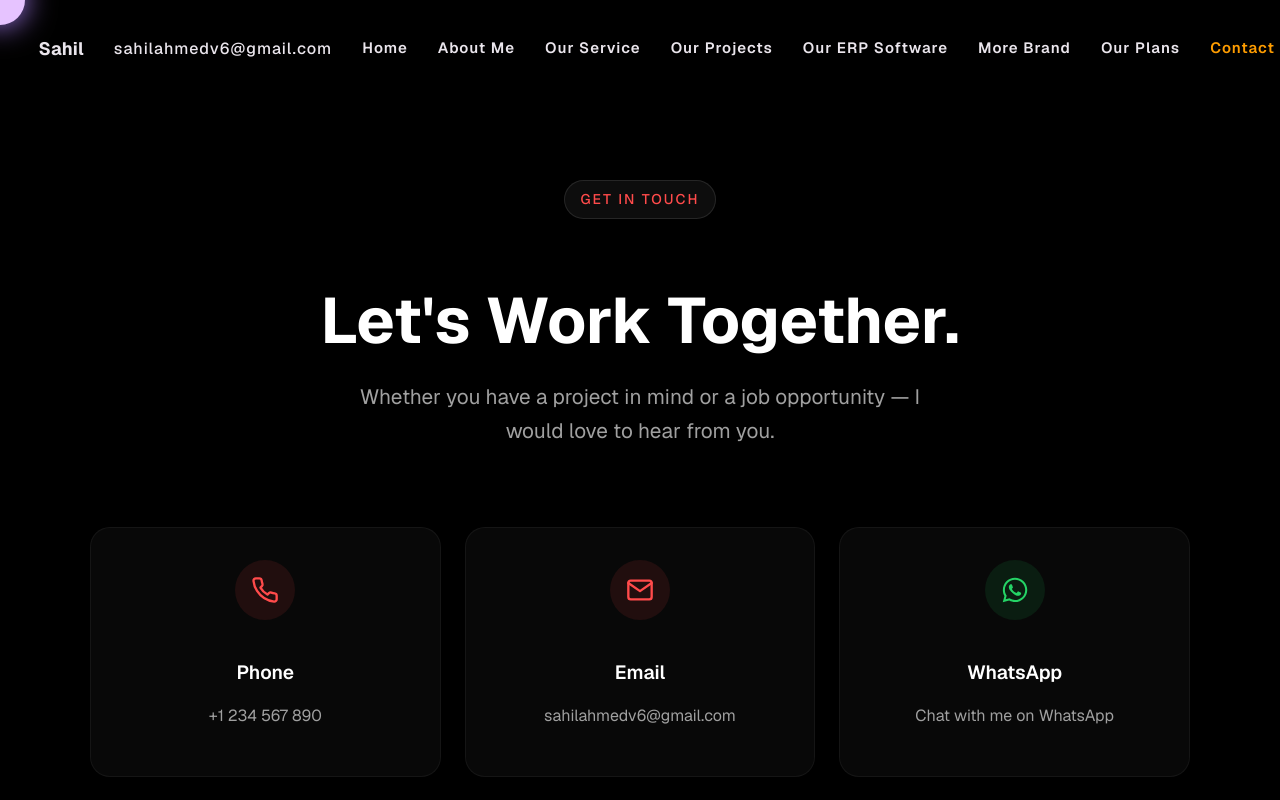
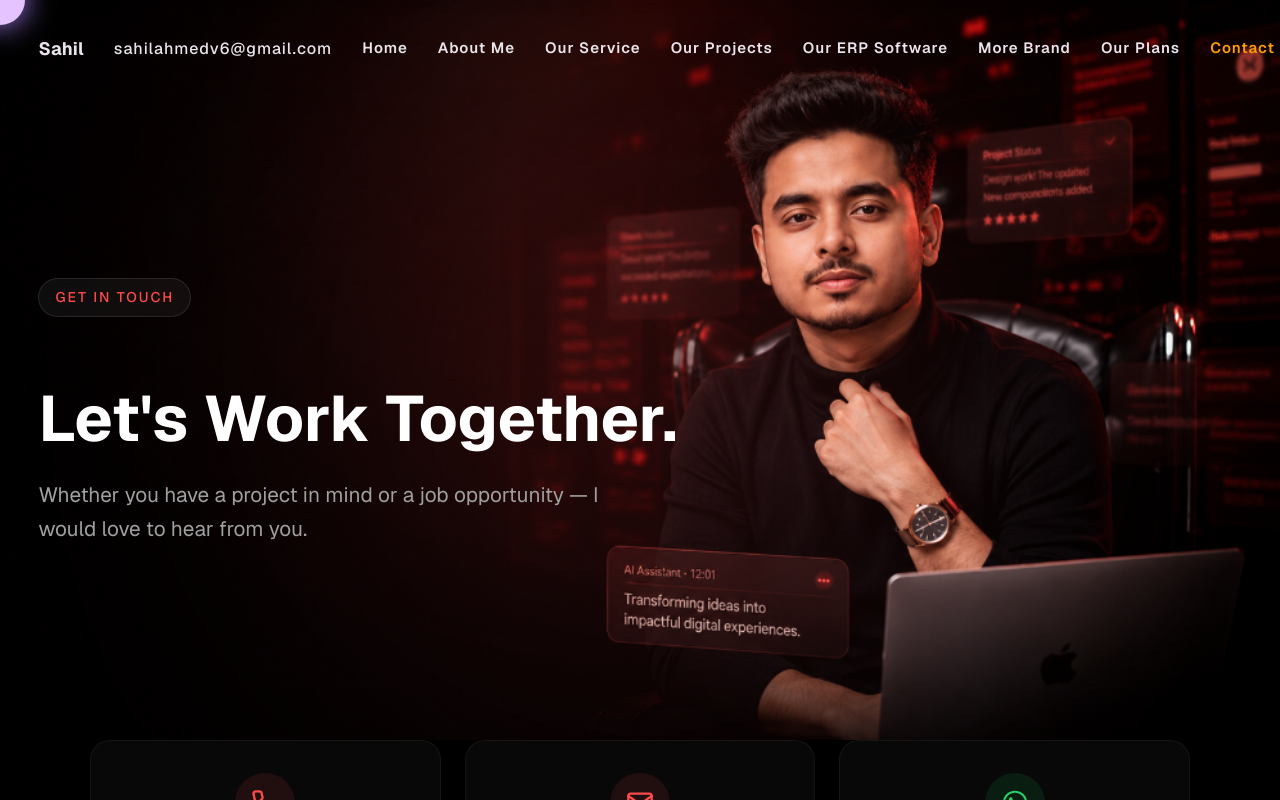
Before and after one commit to sahilahmeddits-eng/sahiluiux, a React (Vite) app: page /contact in a window 1280 px wide. Shown: the top 800 px of the page. Built offline with nearby package versions, Linux system fonts and the light colour scheme.

Commit message:
Add background image to Contact Me banner section and make it left aligned

```diff
--- a/src/components/styles/ContactMe.css
+++ b/src/components/styles/ContactMe.css
@@ -10,20 +10,65 @@
 .contact-hero {
   position: relative;
   width: 100%;
-  padding-top: 180px;
-  padding-bottom: 80px;
+  min-height: 80vh;
   display: flex;
-  justify-content: center;
   align-items: center;
-  text-align: center;
+  justify-content: flex-start;
+  overflow: hidden;
+  text-align: left;
+  padding-top: 100px;
+}
+
+.contact-hero-bg {
+  position: absolute;
+  top: 0;
+  left: 0;
+  width: 100%;
+  height: 100%;
+  z-index: 1;
+  background-image: url("/images/contact-hero.png");
+  background-size: cover;
+  background-position: center;
+  background-repeat: no-repeat;
+}
+
+.contact-hero-glow {
+  position: absolute;
+  width: 600px;
+  height: 600px;
+  border-radius: 50%;
+  filter: blur(150px);
+  opacity: 0.15;
+  z-index: 2;
+  pointer-events: none;
+  top: 50%;
+  left: 50%;
+  transform: translate(-50%, -50%);
+  background: var(--accent-color, #ff4b4b);
 }
 
 .contact-hero-content {
   position: relative;
-  z-index: 2;
-  max-width: 800px;
+  z-index: 3;
+  width: var(--cWidth);
+  max-width: var(--cMaxWidth);
   margin: 0 auto;
-  padding: 0 20px;
+}
+
+.contact-hero-content h1 {
+  font-weight: 700;
+  font-size: clamp(3rem, 5vw, 4.5rem);
+  line-height: 1.1;
+  color: #fff;
+  margin-bottom: 24px;
+}
+
+.contact-hero-content h2 {
+  font-weight: 400;
+  font-size: clamp(1.1rem, 2vw, 1.3rem);
+  color: #a0a0a0;
+  line-height: 1.6;
+  max-width: 600px;
 }
 
 .contact-eyebrow {
@@ -39,23 +84,6 @@
   backdrop-filter: blur(10px);
   text-transform: uppercase;
   letter-spacing: 2px;
-}
-
-.contact-hero-content h1 {
-  font-size: clamp(3rem, 5vw, 4.5rem);
-  font-weight: 700;
-  line-height: 1.1;
-  margin-bottom: 24px;
-  color: #fff;
-}
-
-.contact-hero-content h2 {
-  font-size: clamp(1.1rem, 2vw, 1.3rem);
-  font-weight: 400;
-  color: #a0a0a0;
-  line-height: 1.6;
-  max-width: 600px;
-  margin: 0 auto;
 }
 
 /* Info Cards */
```
Also changed, not shown: public/images/contact-hero.png (added).
